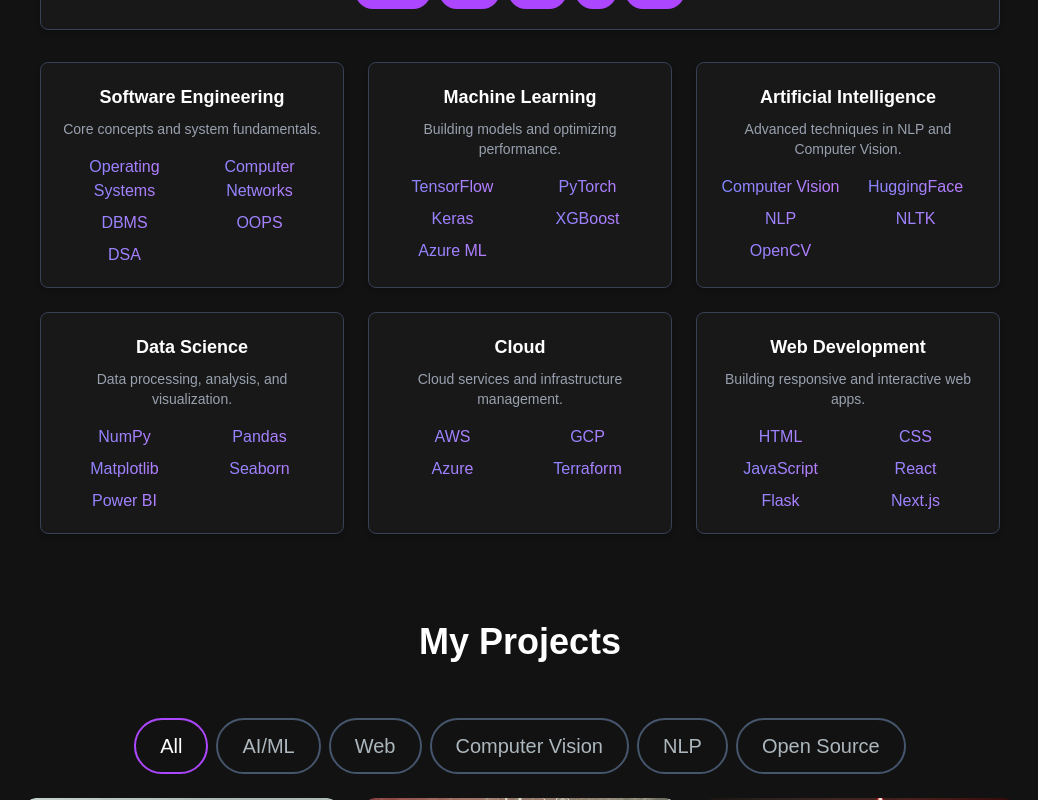
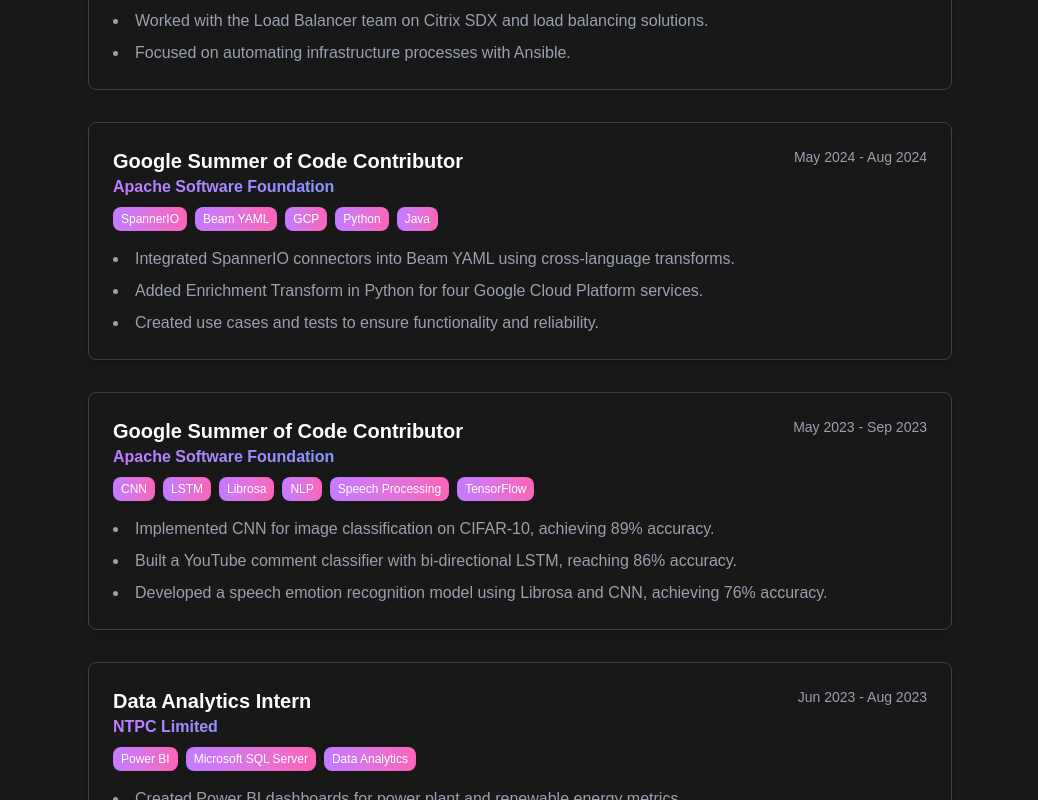
Before and after one commit to reeba212/portfolio, a Next.js app: page / in a window 1280 px wide. Shown: the part 1540-2340 px from the top of the page, without its empty margins (120-1158 px from the left). Built offline with nearby package versions, Linux system fonts and the light colour scheme; no server answers.

Commit message:
add experiences

```diff
--- /dev/null
+++ b/app/components/Experiences.jsx
@@ -0,0 +1,81 @@
+import React from 'react';
+
+const experiences = [
+  {
+    company: 'IBM',
+    role: 'Software Development Engineer Intern',
+    duration: 'Jan 2025 - Jun 2025',
+    techStack: ['Ansible', 'Chef', 'Automation'],
+    description: [
+      'Worked with the Load Balancer team on Citrix SDX and load balancing solutions.',
+      'Focused on automating infrastructure processes with Ansible.'
+    ]
+  },
+  {
+    company: 'Apache Software Foundation',
+    role: 'Google Summer of Code Contributor',
+    duration: 'May 2024 - Aug 2024',
+    techStack: ['SpannerIO', 'Beam YAML', 'GCP', 'Python', 'Java'],
+    description: [
+      'Integrated SpannerIO connectors into Beam YAML using cross-language transforms.',
+      'Added Enrichment Transform in Python for four Google Cloud Platform services.',
+      'Created use cases and tests to ensure functionality and reliability.'
+    ]
+  },
+  {
+    company: 'Apache Software Foundation',
+    role: 'Google Summer of Code Contributor',
+    duration: 'May 2023 - Sep 2023',
+    techStack: ['CNN', 'LSTM', 'Librosa', 'NLP', 'Speech Processing', 'TensorFlow'],
+    description: [
+      'Implemented CNN for image classification on CIFAR-10, achieving 89% accuracy.',
+      'Built a YouTube comment classifier with bi-directional LSTM, reaching 86% accuracy.',
+      'Developed a speech emotion recognition model using Librosa and CNN, achieving 76% accuracy.'
+    ]
+  },
+  {
+    company: 'NTPC Limited',
+    role: 'Data Analytics Intern',
+    duration: 'Jun 2023 - Aug 2023',
+    techStack: ['Power BI', 'Microsoft SQL Server', 'Data Analytics'],
+    description: [
+      'Created Power BI dashboards for power plant and renewable energy metrics.',
+      'Performed data mining from Microsoft SQL Server to support business decisions.'
+    ]
+  }
+];
+
+const Experiences = () => {
+  return (
+    <section className="py-12 bg-[#181818]" id="experiences">
+      <div className="max-w-4xl mx-auto px-4">
+        <h2 className="text-3xl font-bold text-white mb-8 text-center">Experience</h2>
+        <div className="space-y-8">
+          {experiences.map((exp, index) => (
+            <div key={index} className="bg-[#181818] p-6 rounded-lg shadow-md hover:shadow-purple-500 hover:scale-105 transition-all duration-300 border border-gray-700">
+              <div className="flex flex-col sm:flex-row sm:justify-between sm:items-start">
+                <div>
+                  <h3 className="text-xl font-bold text-white">{exp.role}</h3>
+                  <p className="bg-gradient-to-r from-purple-400 to-blue-400 text-transparent bg-clip-text font-semibold">{exp.company}</p>
+                </div>
+                <span className="text-gray-400 text-sm mt-2 sm:mt-0">{exp.duration}</span>
+              </div>
+              <div className="flex flex-wrap gap-2 mt-2">
+                {exp.techStack.map((tech, i) => (
+                  <span key={i} className="bg-gradient-to-r from-purple-400 to-pink-400 text-white text-xs font-medium px-2 py-1 rounded-lg">{tech}</span>
+                ))}
+              </div>
+              <ul className="mt-4 space-y-2 text-gray-400 list-disc list-inside">
+                {exp.description.map((item, i) => (
+                  <li key={i}>{item}</li>
+                ))}
+              </ul>
+            </div>
+          ))}
+        </div>
+      </div>
+    </section>
+  );
+}
+
+export default Experiences;
--- a/app/page.js
+++ b/app/page.js
@@ -7,6 +7,7 @@
 import EmailSection from "./components/EmailSection";
 import AchievementsSection from "./components/AchievementsSection";
 import Footer from "./components/Footer";
+import Experiences from "./components/Experiences";
 
 export default function Home() {
   return (
@@ -15,6 +16,7 @@
       <div className="container mt-24 mx-auto px-12 py-4">
         <HeroSection/>
         <AboutSection/>
+        <Experiences/>
         <SkillsSection/>
         <ProjectsSection/>
         <AchievementsSection/>
```
